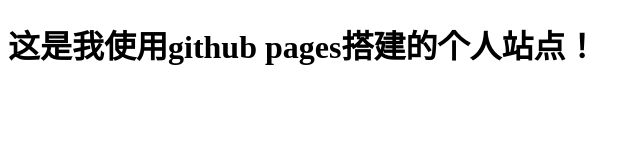
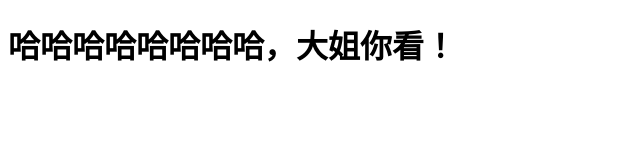
Before and after one commit to LouBaoIsACat/LouBaoIsACat.github.io, a plain HTML site: page index.html in a window 1280 px wide. Shown: the whole page, without its empty margins (0-640 px from the left). Drawn offline with Linux system fonts and the light colour scheme.

Commit message:
个人站点测试

```diff
--- a/index.html
+++ b/index.html
@@ -5,6 +5,6 @@
     <title>My Web</title>
 </head>
 <body>
-<h1>这是我使用github pages搭建的个人站点！</h1>
+<h1>哈哈哈哈哈哈哈哈，大姐你看！</h1>
 </body>
 </html>
```
